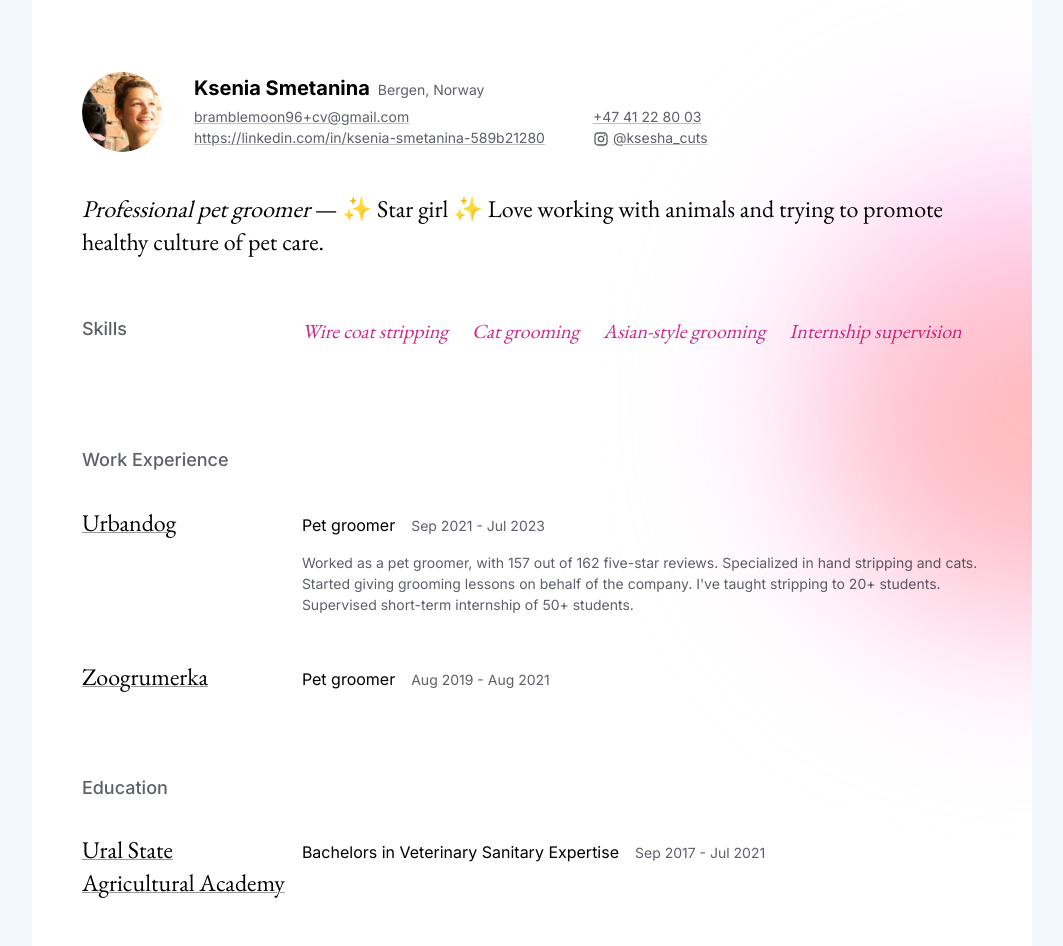
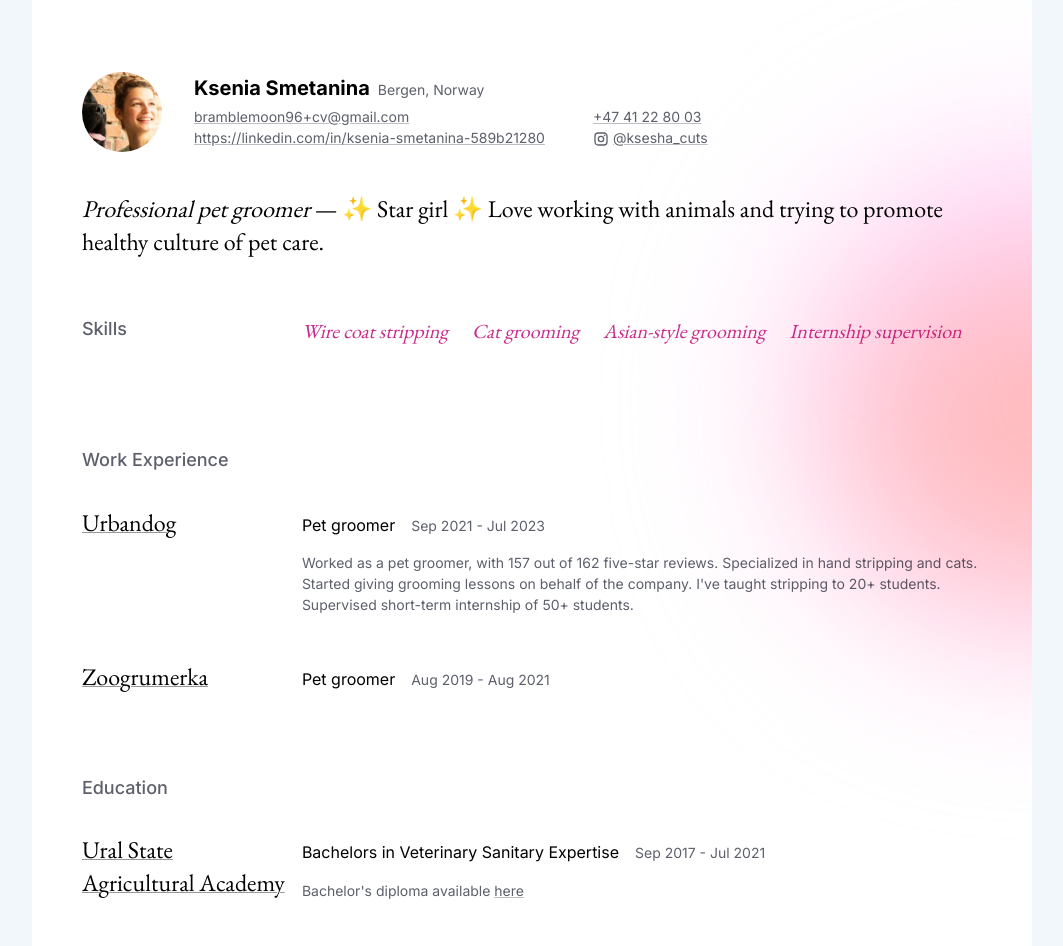
Before and after one commit to MonstraG/my-page, a Next.js app: page /ksesha-cuts in a window 1280 px wide. Shown: the top 946 px of the page, without its empty margins (108-1171 px from the left). Built offline with nearby package versions, Linux system fonts and the light colour scheme.

Commit message:
feat: add bachelors diploma link

```diff
--- a/src/app/ksesha-cuts/page.tsx
+++ b/src/app/ksesha-cuts/page.tsx
@@ -164,6 +164,17 @@ const MyCvPage: NextPage = () => (
 						</div>
 						<div className={styles.secondary}>Sep 2017 - Jul 2021</div>
 					</div>
+					<p className={styles.secondary}>
+						Bachelor&apos;s diploma available{" "}
+						<a
+							href="https://drive.google.com/drive/folders/1sGF_raOxheqsAPIAuuyM23mCLxoBX_6j?usp=drive_link"
+							target="_blank"
+							rel="noopener noreferrer nofollow ugc"
+							className={styles.workplaceLink}
+						>
+							here
+						</a>
+					</p>
 				</div>
 			</div>
 			<div className={styles.workplaceContainer}>
```
